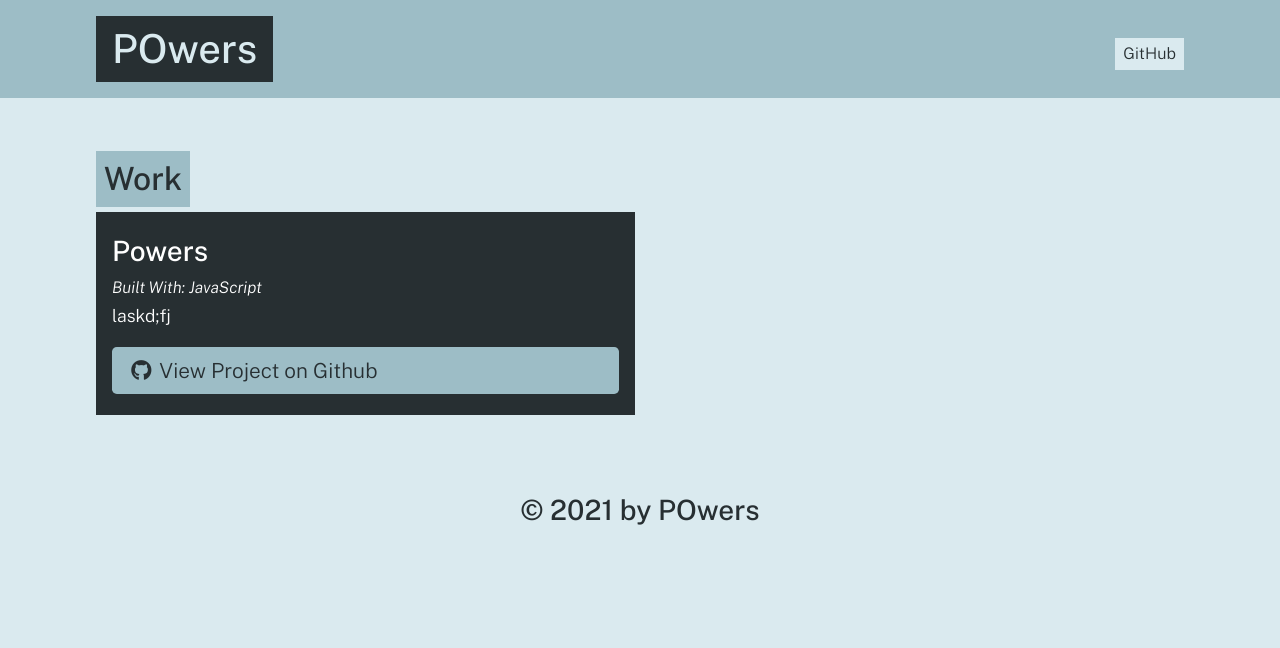
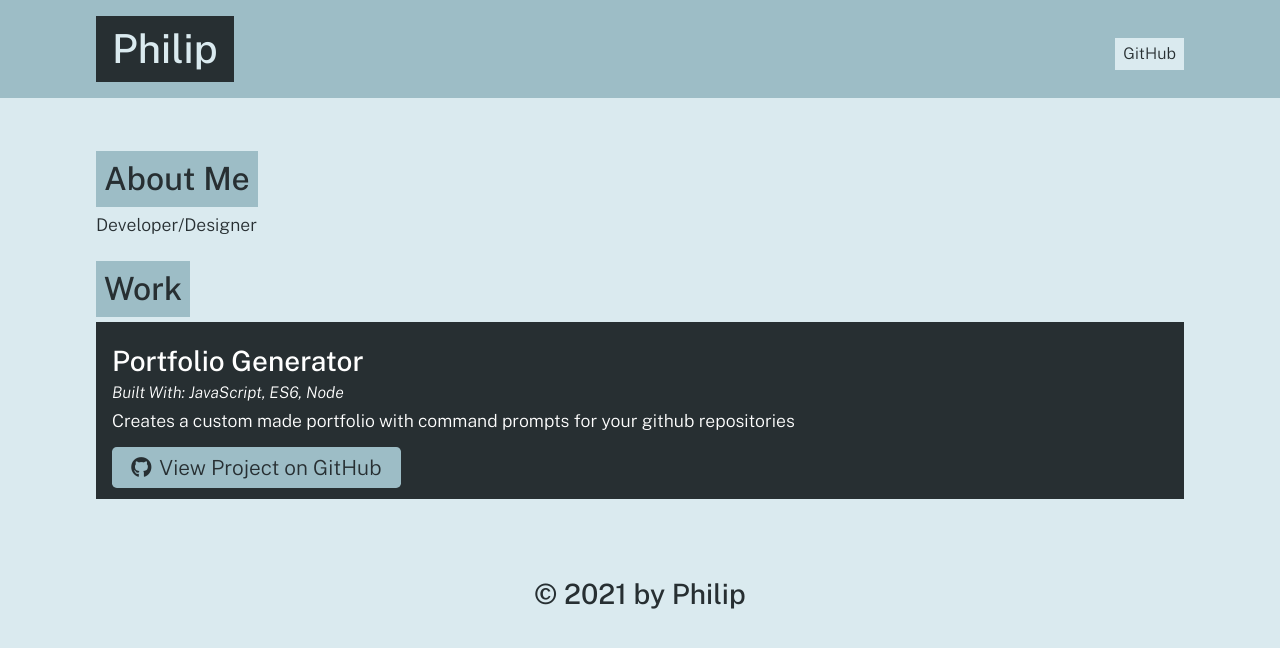
Before and after one commit to PhilipPowers67/portfolio-generator, a website: page dist/index.html in a window 1280 px wide. Drawn offline with nearby package versions, Linux system fonts and the light colour scheme.

Commit message:
cleaner code/css file copied

```diff
--- a/dist/index.html
+++ b/dist/index.html
@@ -15,31 +15,36 @@
     <body>
         <header>
             <div class="container flex-row justify-space-between align-center py-3">
-                <h1 class="page-title text-secondary bg-dark py-2 px-3">POwers</h1>
+                <h1 class="page-title text-secondary bg-dark py-2 px-3">Philip</h1>
                 <nav class="flex-row">
-                    <a class="ml-2 my-1 px-2 py-1 bg-secondary text-dark" href="https://github.com/lkdsafj">GitHub</a>
+                    <a class="ml-2 my-1 px-2 py-1 bg-secondary text-dark" href="https://github.com/PhilipPowers67">GitHub</a>
                 </nav>
             </div>
         </header>
 
         <main class="container my-5">
 
+    <section class="my-3" id="about">
+        <h2 class="text-dark bg-primary p-2 display-inline-block">About Me</h2>
+        <p>Developer/Designer</p>
+    </section>
+
 
       <section class="my-3" id="portfolio">
         <h2 class="text-dark bg-primary p-2 display-inline-block">Work</h2>
         <div class="flex-row justify-space-between">
 
+            <div class="col-12 mb-2 bg-dark text-light p-3">
+                <h3 class="portfolio-item-title text-light">Portfolio Generator</h3>
+                <h5 class="portfolio-languages">
+                    Built With:
+                    JavaScript, ES6, Node
+                </h5>
+                <p>Creates a custom made portfolio with command prompts for your github repositories</p>
+                <a href="github.com/PhilipPowers67/portfolio-generator" class="btn"><i class="fab fa-github mr-2"></i>View Project on GitHub</a>
+            </div>
 
 
-            <div class="col-12 col-md-6 mb-2 bg-dark text-light p-3 flex-column">
-                <h3 class="portfolio-item-title text-light">Powers</h3>
-                <h5 class="portfolio-languages">
-                    Built With:
-                    JavaScript
-                </h5>
-                <p>laskd;fj</p>
-                <a href="asldkfj" class="btn mt-auto"><i class="fab fa-github mr-2"></i>View Project on Github</a>
-            </div>
 
        </div>
       </section>
@@ -47,7 +52,7 @@
         </main>
 
         <footer class="container text-center py-3">
-          <h3 class="text-dark">&copy; 2021 by POwers</h3>
+          <h3 class="text-dark">&copy; 2021 by Philip</h3>
         </footer>
     </body>
     </html>
```
